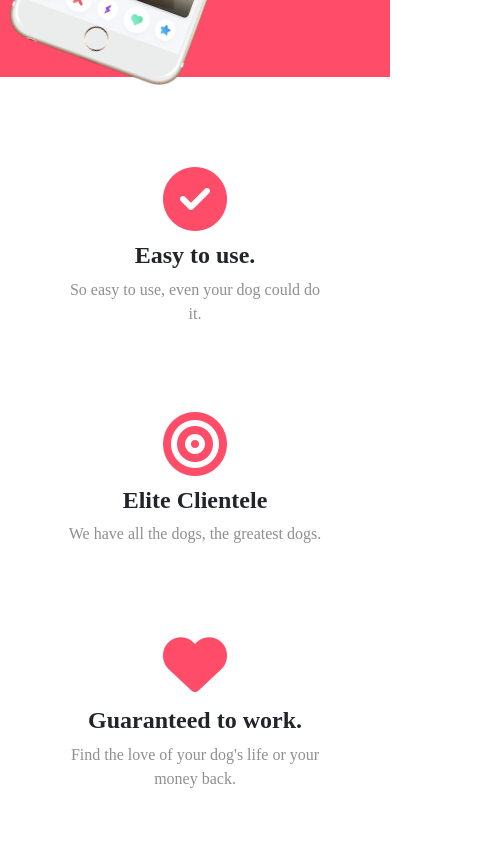
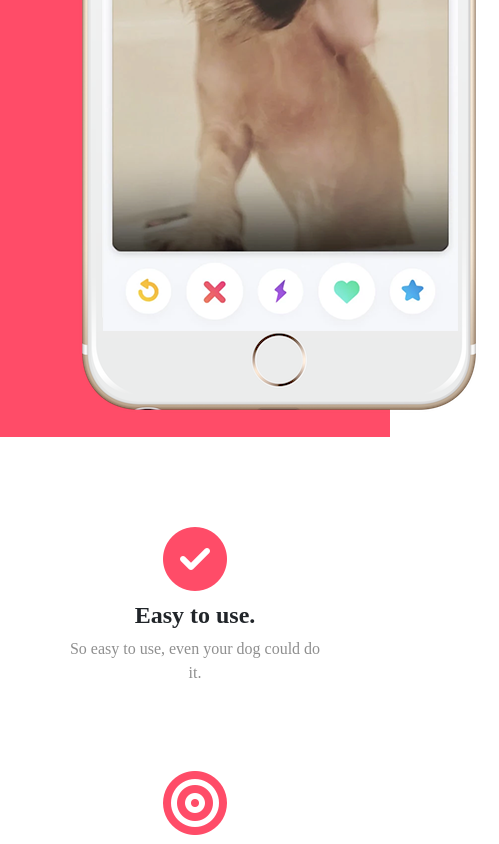
Before and after one commit to villecova/tindog, a plain HTML site: page index.html in a window 390 px wide. Shown: the part 980-1824 px from the top of the page, 499 px wide, since content can reach past the window. Drawn offline with nearby package versions, Linux system fonts and the light colour scheme.

Commit message:
Upgrade FIles

```diff
--- a/css/styles.css
+++ b/css/styles.css
@@ -29,8 +29,9 @@
 
 #title-section {
 	background: #ff4c68;
-	max-height: 768;
+	/*max-height: 700px;*/
 	color: white;
+
 }
 
 .navbar-brand {
@@ -44,6 +45,7 @@
 
 .container-fluid {
 	padding: 1% 15%;
+
 }
 
 .btn {
@@ -54,24 +56,30 @@
 
 .phone-img-container {
 	padding-right: 0;
+	padding-top: 0x;
 }
 
 .phone-img {
-	width: 60%;
 	transform: rotate(20deg);
+	position: absolute;
+	padding: 20px;
 
 }
 
-.title {
-	padding-top: 115px;
-}
+/*.title {
+	padding-top: 4rem;
+}*/
 
 /* FEATURES SECTION */
 
 #features {
 	text-align: center;
 	width: 75%;
-	margin: 50px auto 50px auto;
+	margin: 0 auto 0 auto;
+	padding-top: 50px;
+	padding-bottom: 50px;
+	background-color: white;
+	position: relative;
 }
 
 .feature-box {
@@ -93,6 +101,7 @@
 	background: #ef8172;
 	text-align: center;
 	color: white;
+	position: relative;
 }
 
 .carousel-item {
@@ -128,3 +137,16 @@
 .price-col {
 	padding: 20px;
 }
+
+@media (max-width: 1028px) {
+
+	#title-section {
+		text-align: center;
+
+	}
+
+	.phone-img {
+		position: static;
+		transform: rotate(0);
+	}
+}
```
